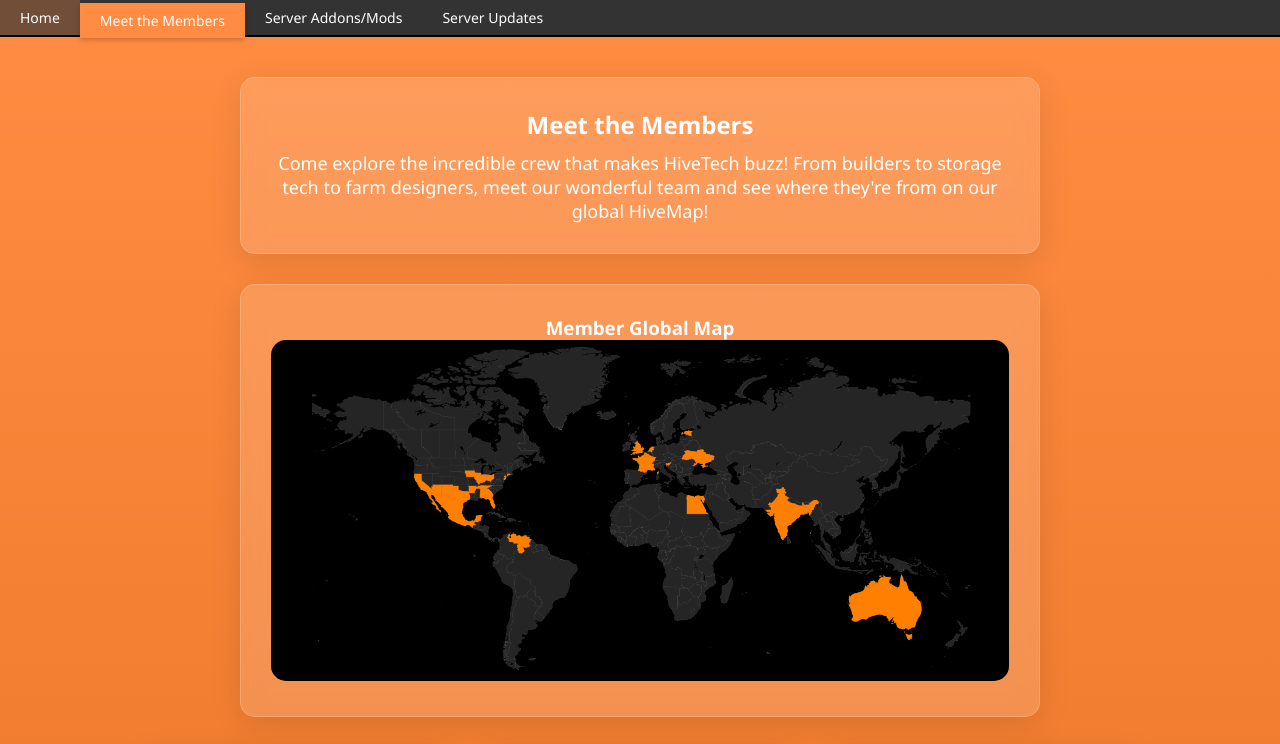
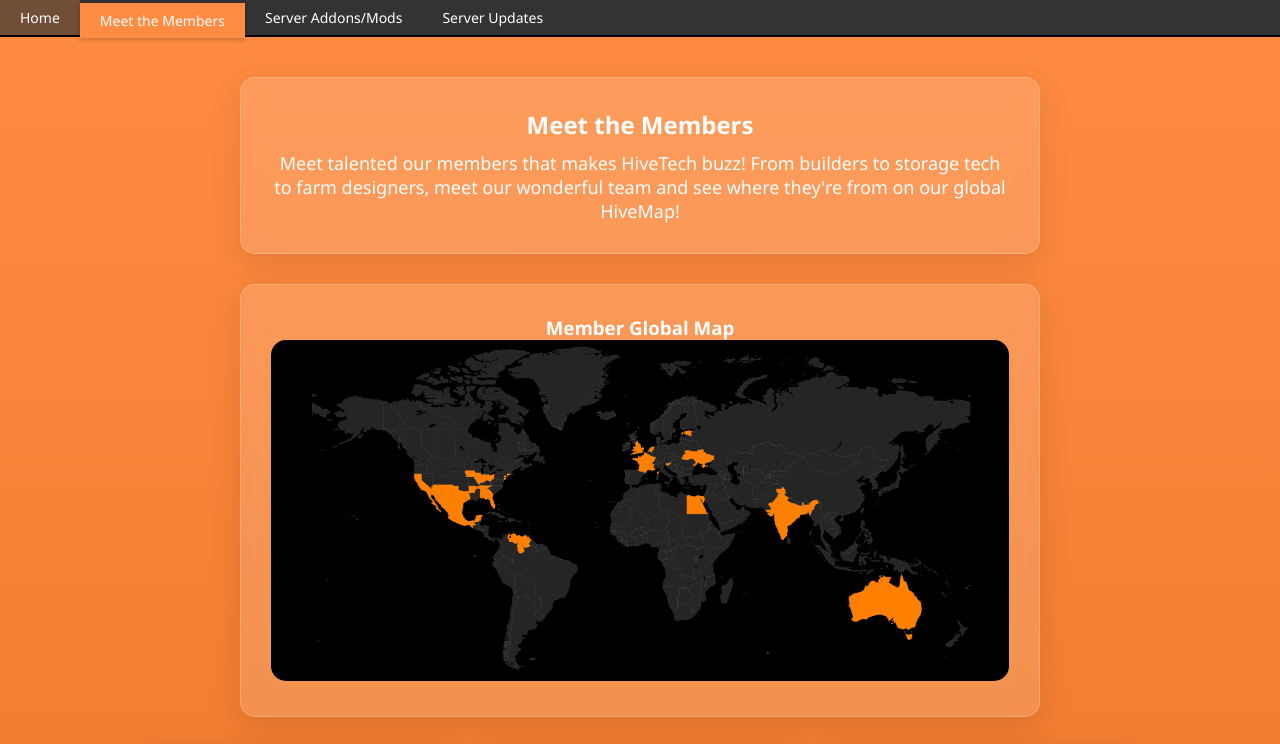
Before and after one commit to HiveTechServer/Docs, a plain HTML site: page members.html in a window 1280 px wide. Shown: the top 744 px of the page. Drawn offline with Linux system fonts and the light colour scheme.

Commit message:
Update members.html

```diff
--- a/members.html
+++ b/members.html
@@ -225,7 +225,7 @@
     <div class="logo-panel">
       <h2>Meet the Members</h2>
       <p class="intro">
-        Come explore the incredible crew that makes HiveTech buzz! From builders to storage tech to farm designers, meet our wonderful team and see where they're from on our global HiveMap!
+        Meet talented our members that makes HiveTech buzz! From builders to storage tech to farm designers, meet our wonderful team and see where they're from on our global HiveMap!
       </p>
     </div>
 
```
